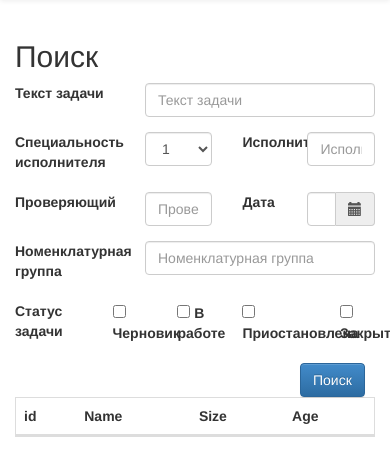
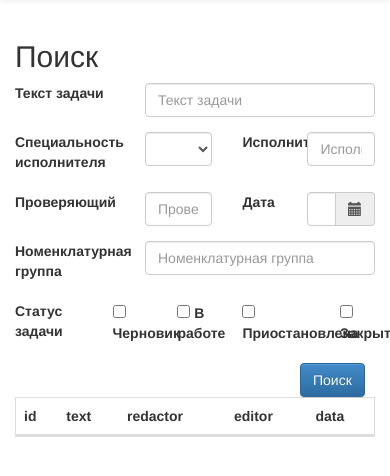
Before and after one commit to pashcore/prototyping, a CodeIgniter app: the page made by application/views/task_search1.php in a window 390 px wide; the page is wider, and only the part inside the window is pictured. Shown: the part 50-526 px from the top of that part. Run offline with CodeIgniter, Linux system fonts and the light colour scheme; lists and menus that the app fills with data are empty; some libraries are stand-ins or nearby versions.

Commit message:
edit list

```diff
--- a/application/views/task_search1.php
+++ b/application/views/task_search1.php
@@ -41,6 +41,21 @@ defined('BASEPATH') OR exit('No direct script access allowed');
 		});
 	});
 
+			var str_spec = '';
+			$.ajax({
+	        	url: 'index.php/api/data/load/search:testspec',
+	        	dataType: 'json',
+	  			success: function(answ){
+	  				$('#ttest1').empty();
+	  				$.each(answ, function (index, value) {
+	  					str_spec = '';
+	  					str_spec += '<option>' + value.name + '</option>'
+	  				  $('#ttest1').append(str_spec);
+					});
+	           	}
+
+	       });
+
 	 $(document).ready(function(){
 	  $("#button_1").click(function(e){
 	  	var str_table = '';
@@ -52,11 +67,9 @@ defined('BASEPATH') OR exit('No direct script access allowed');
 	  				$('#ttest0').empty();
 	  				$.each(answ, function (index, value) {
 	  					str_table = '';
-	  					str_table += '<tr><td>' + value.id + '</td><td>' + value.name + '</td><td>' + value.size + '</td><td>' + value.age + '</td></tr>'
+	  					str_table += '<tr><td>' + value.id + '</td><td class="col-xs-8" >' + value.text + '</td><td>' + value.redactor + '</td><td>' + value.editor + '</td><td>' + value.data + '</td></tr>'
 	  				  $('#ttest0').append(str_table);
-					  //$('#ttest1').append(value.name + '<br>');
-					  //$('#ttest2').append(value.size + '<br>');
-					  //$('#ttest3').append(value.age + '<br>');
+
 					});
 	           	}
 
@@ -102,12 +115,8 @@ defined('BASEPATH') OR exit('No direct script access allowed');
 	<div class="form-group">
 	  <label class="col-xs-4 control-label">Специальность исполнителя</label>
 	  <div class="col-xs-3">
-	  <select class="form-control">
-		  <option>1</option>
-		  <option>2</option>
-		  <option>3</option>
-		  <option>4</option>
-		  <option>5</option>
+	  <select class="form-control" id="ttest1">
+
 		</select>
 		</div>
 	   <label for="inputTxt2" class="col-xs-2 control-label">Исполнитель</label>
@@ -180,9 +189,10 @@ defined('BASEPATH') OR exit('No direct script access allowed');
 	    <thead>
 	    	<tr>
 	    		<th>id</th>
-	    		<th>Name</th>
-	    		<th>Size</th>
-	    		<th>Age</th>
+	    		<th>text</th>
+	    		<th>redactor</th>
+	    		<th>editor</th>
+	    		<th>data</th>
 	    	</tr>
 	    </thead>
 	    <tbody id="ttest0">
```
Also changed, not shown: 2 other files.
